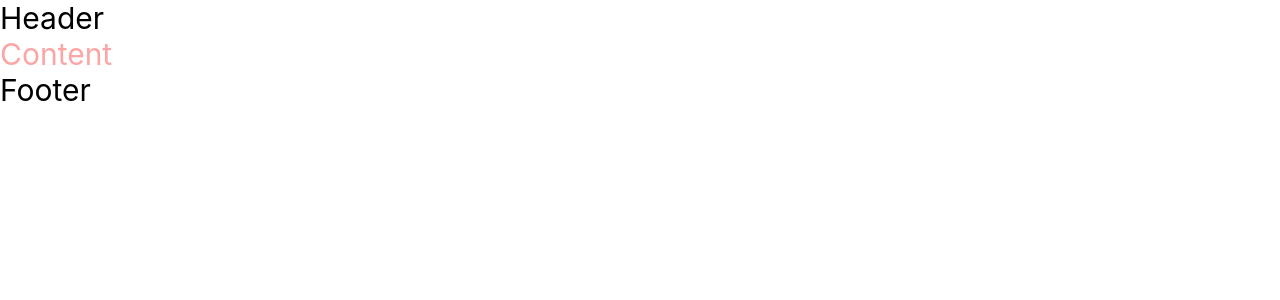
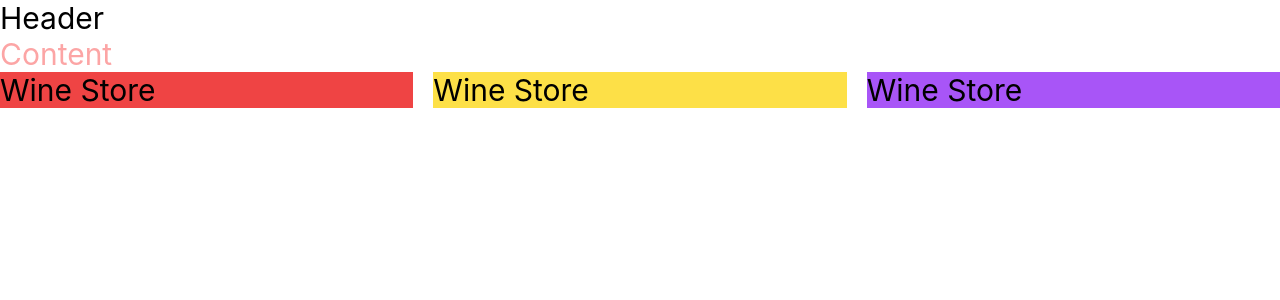
Before and after one commit to NHHung26/DoAnWeb, a React (Create React App) app: page / in a window 1280 px wide. Shown: the top 300 px of the page. Built offline with nearby package versions, Linux system fonts and the light colour scheme.

Commit message:
Committing local changes before merge

```diff
--- a/src/pages/HomePage/index.js
+++ b/src/pages/HomePage/index.js
@@ -4,7 +4,7 @@ export default function HomePage() {
   return (
     <div>
       <div>
-        <h1 className=" text-red-300">Content</h1>
+        <p className=" text-red-300">Content</p>
       </div>
     </div>
   );
--- a/src/pages/theme/Footer/index.js
+++ b/src/pages/theme/Footer/index.js
@@ -1,5 +1,13 @@
 import React from "react";
 
 export default function Footer() {
-  return <div>Footer</div>;
+  return (
+    <div>
+      <div className="grid grid-cols-3 gap-5">
+        <div className=" bg-red-500">Wine Store</div>
+        <div className="   bg-yellow-300">Wine Store</div>
+        <div className="  bg-purple-500">Wine Store</div>
+      </div>
+    </div>
+  );
 }
```
